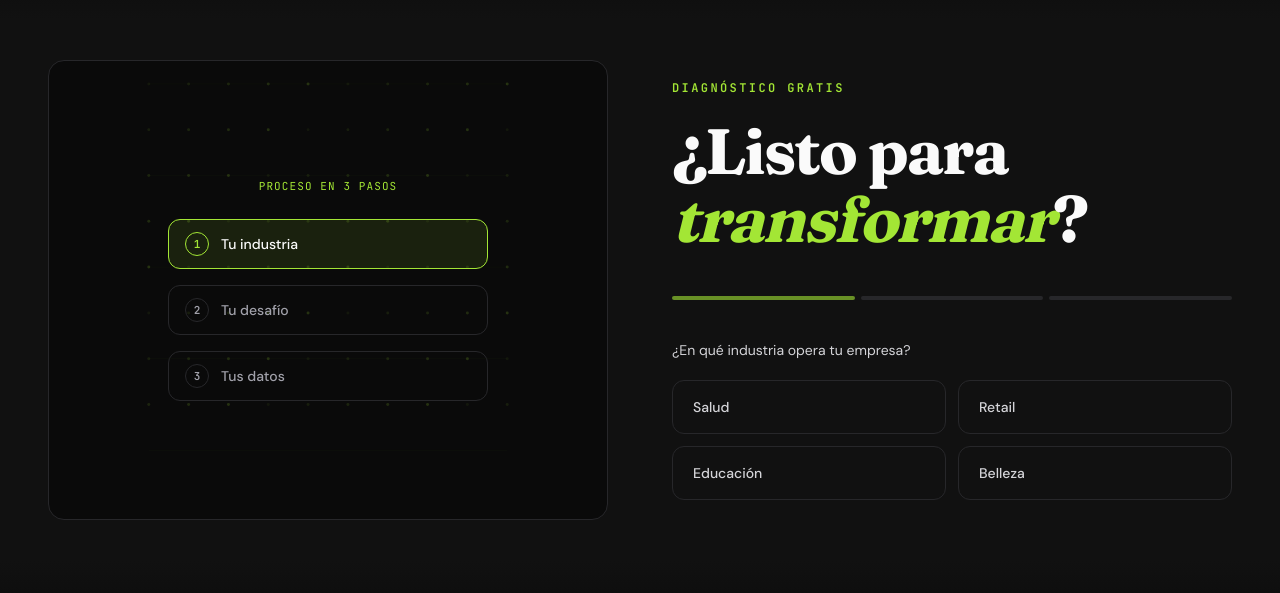
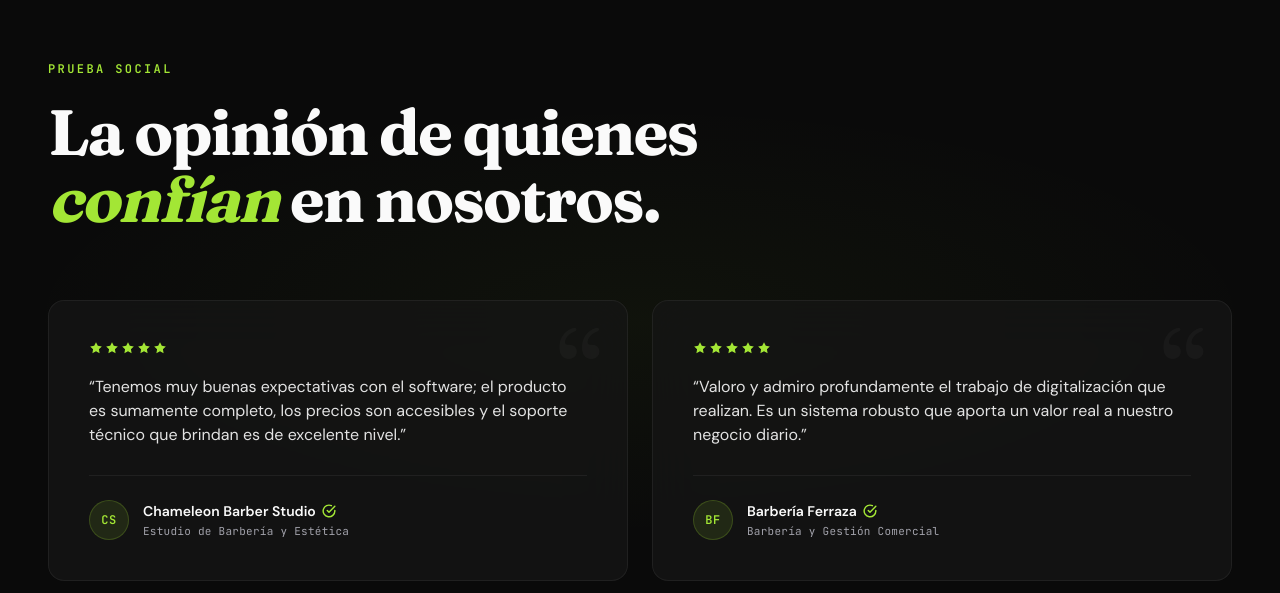
Before and after one commit to nachitomate-cell/synaptech-website, a Next.js app in the folder apps/web/: page / in a window 1280 px wide. Shown: the part 5287-5880 px from the top of the page. Built offline with nearby package versions, Linux system fonts and the light colour scheme.

Commit message:
feat: add Testimonials section with glassmorphism cards, 5-star ratings, and verified badges

```diff
--- a/apps/web/src/app/page.tsx
+++ b/apps/web/src/app/page.tsx
@@ -4,6 +4,7 @@ import Services     from "@/components/Services";
 import Process      from "@/components/Process";
 import TechBand     from "@/components/TechBand";
 import Cases        from "@/components/Cases";
+import Testimonials from "@/components/Testimonials";
 import Diagnosis    from "@/components/Diagnosis";
 import Pricing      from "@/components/Pricing";
 import FAQ          from "@/components/FAQ";
@@ -23,6 +24,7 @@ export default function Home() {
         <Process />
         <TechBand />
         <Cases />
+        <Testimonials />
         <Diagnosis />
         <Pricing />
         <FAQ />
--- /dev/null
+++ b/apps/web/src/components/Testimonials.tsx
@@ -0,0 +1,185 @@
+"use client";
+import { motion } from "framer-motion";
+import RevealHeading from "./RevealHeading";
+
+/* ── Testimonial data ── */
+const TESTIMONIALS = [
+  {
+    initials: "CS",
+    client: "Chameleon Barber Studio",
+    quote:
+      "Tenemos muy buenas expectativas con el software; el producto es sumamente completo, los precios son accesibles y el soporte técnico que brindan es de excelente nivel.",
+    role: "Estudio de Barbería y Estética",
+    rating: 5,
+  },
+  {
+    initials: "BF",
+    client: "Barbería Ferraza",
+    quote:
+      "Valoro y admiro profundamente el trabajo de digitalización que realizan. Es un sistema robusto que aporta un valor real a nuestro negocio diario.",
+    role: "Barbería y Gestión Comercial",
+    rating: 5,
+  },
+];
+
+/* ── Inline SVG icons ── */
+function StarIcon() {
+  return (
+    <svg
+      width="14"
+      height="14"
+      viewBox="0 0 24 24"
+      fill="currentColor"
+      aria-hidden="true"
+    >
+      <polygon points="12,2 15.09,8.26 22,9.27 17,14.14 18.18,21.02 12,17.77 5.82,21.02 7,14.14 2,9.27 8.91,8.26" />
+    </svg>
+  );
+}
+
+function VerifiedIcon() {
+  return (
+    <svg
+      width="14"
+      height="14"
+      viewBox="0 0 24 24"
+      fill="none"
+      stroke="currentColor"
+      strokeWidth="2.5"
+      strokeLinecap="round"
+      strokeLinejoin="round"
+      aria-hidden="true"
+    >
+      <path d="M22 11.08V12a10 10 0 1 1-5.93-9.14" />
+      <polyline points="22 4 12 14.01 9 11.01" />
+    </svg>
+  );
+}
+
+/* ── Quote mark background decoration ── */
+function QuoteMark() {
+  return (
+    <span
+      aria-hidden="true"
+      className="absolute top-4 right-6 font-display text-[7rem] leading-none
+        text-white/[0.03] select-none pointer-events-none"
+    >
+      &ldquo;
+    </span>
+  );
+}
+
+/* ── Component ── */
+export default function Testimonials() {
+  return (
+    <section id="testimonios" className="py-32 relative overflow-hidden">
+      {/* Subtle radial glow behind the section */}
+      <div
+        aria-hidden="true"
+        className="absolute inset-0 pointer-events-none"
+        style={{
+          background:
+            "radial-gradient(ellipse 70% 40% at 50% 50%, rgba(163,230,53,0.04), transparent 70%)",
+        }}
+      />
+
+      <div className="relative max-w-screen-xl mx-auto px-6 md:px-12">
+        {/* Heading */}
+        <div className="mb-16">
+          <motion.p
+            initial={{ opacity: 0 }}
+            whileInView={{ opacity: 1 }}
+            viewport={{ once: true }}
+            transition={{ duration: 0.4 }}
+            className="eyebrow mb-5"
+          >
+            Prueba Social
+          </motion.p>
+          <RevealHeading className="text-text-primary max-w-2xl">
+            La opinión de quienes{" "}
+            <em className="italic text-accent font-display">confían</em> en
+            nosotros.
+          </RevealHeading>
+        </div>
+
+        {/* Cards grid */}
+        <div className="grid grid-cols-1 md:grid-cols-2 gap-6">
+          {TESTIMONIALS.map((t, i) => (
+            <motion.figure
+              key={i}
+              initial={{ opacity: 0, y: 28 }}
+              whileInView={{ opacity: 1, y: 0 }}
+              viewport={{ once: true, margin: "-60px" }}
+              transition={{
+                duration: 0.6,
+                ease: [0.16, 1, 0.3, 1],
+                delay: i * 0.12,
+              }}
+              whileHover={{ y: -4, transition: { duration: 0.25 } }}
+              className="card-spotlight group relative bg-syn-surface/75 backdrop-blur-xl
+                border border-white/[0.06] rounded-2xl p-8 md:p-10
+                hover:border-accent/20 transition-colors overflow-hidden"
+              onMouseMove={(e) => {
+                const r = e.currentTarget.getBoundingClientRect();
+                (e.currentTarget as HTMLElement).style.setProperty(
+                  "--x",
+                  `${e.clientX - r.left}px`
+                );
+                (e.currentTarget as HTMLElement).style.setProperty(
+                  "--y",
+                  `${e.clientY - r.top}px`
+                );
+              }}
+            >
+              <QuoteMark />
+
+              {/* Stars */}
+              <div
+                className="flex gap-0.5 text-accent mb-5"
+                aria-label={`Calificación ${t.rating} de 5 estrellas`}
+              >
+                {[...Array(t.rating)].map((_, idx) => (
+                  <StarIcon key={idx} />
+                ))}
+              </div>
+
+              {/* Quote */}
+              <blockquote className="relative z-10">
+                <p className="text-[15px] md:text-base leading-relaxed text-text-primary/90 font-body">
+                  &ldquo;{t.quote}&rdquo;
+                </p>
+              </blockquote>
+
+              {/* Caption */}
+              <figcaption className="relative z-10 flex items-center gap-3.5 mt-7 pt-6 border-t border-white/[0.06]">
+                {/* Avatar */}
+                <div
+                  className="flex-shrink-0 w-10 h-10 rounded-full flex items-center justify-center
+                    bg-accent/10 border border-accent/20 text-accent
+                    font-mono text-xs font-semibold tracking-wider"
+                >
+                  {t.initials}
+                </div>
+
+                {/* Meta */}
+                <div className="flex flex-col gap-0.5">
+                  <div className="flex items-center gap-1.5">
+                    <span className="font-body text-sm font-semibold text-text-primary">
+                      {t.client}
+                    </span>
+                    <span className="text-accent" title="Cliente verificado">
+                      <VerifiedIcon />
+                    </span>
+                  </div>
+                  <span className="font-mono text-[11px] text-text-muted tracking-wide">
+                    {t.role}
+                  </span>
+                </div>
+              </figcaption>
+            </motion.figure>
+          ))}
+        </div>
+      </div>
+    </section>
+  );
+}
```
